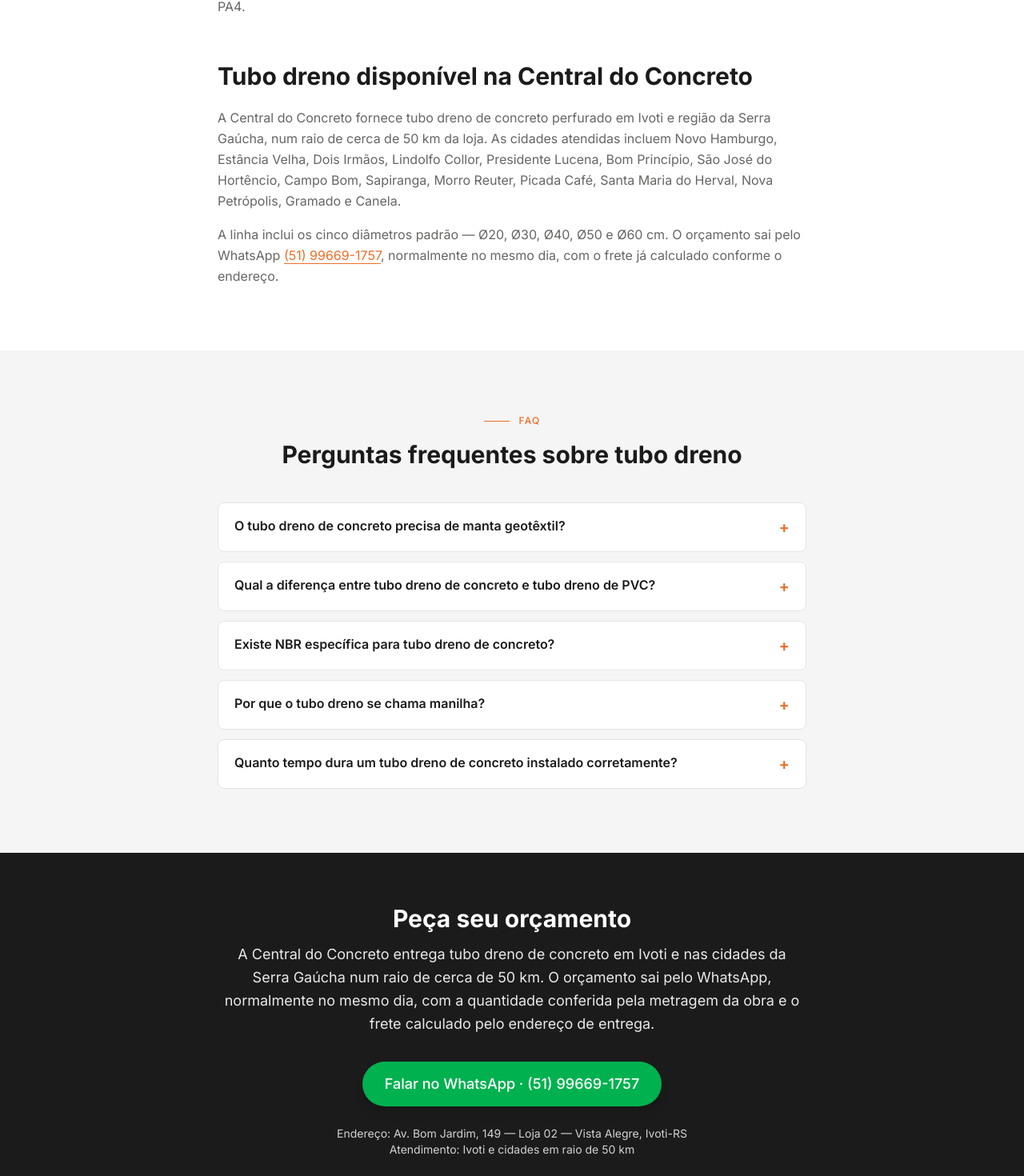
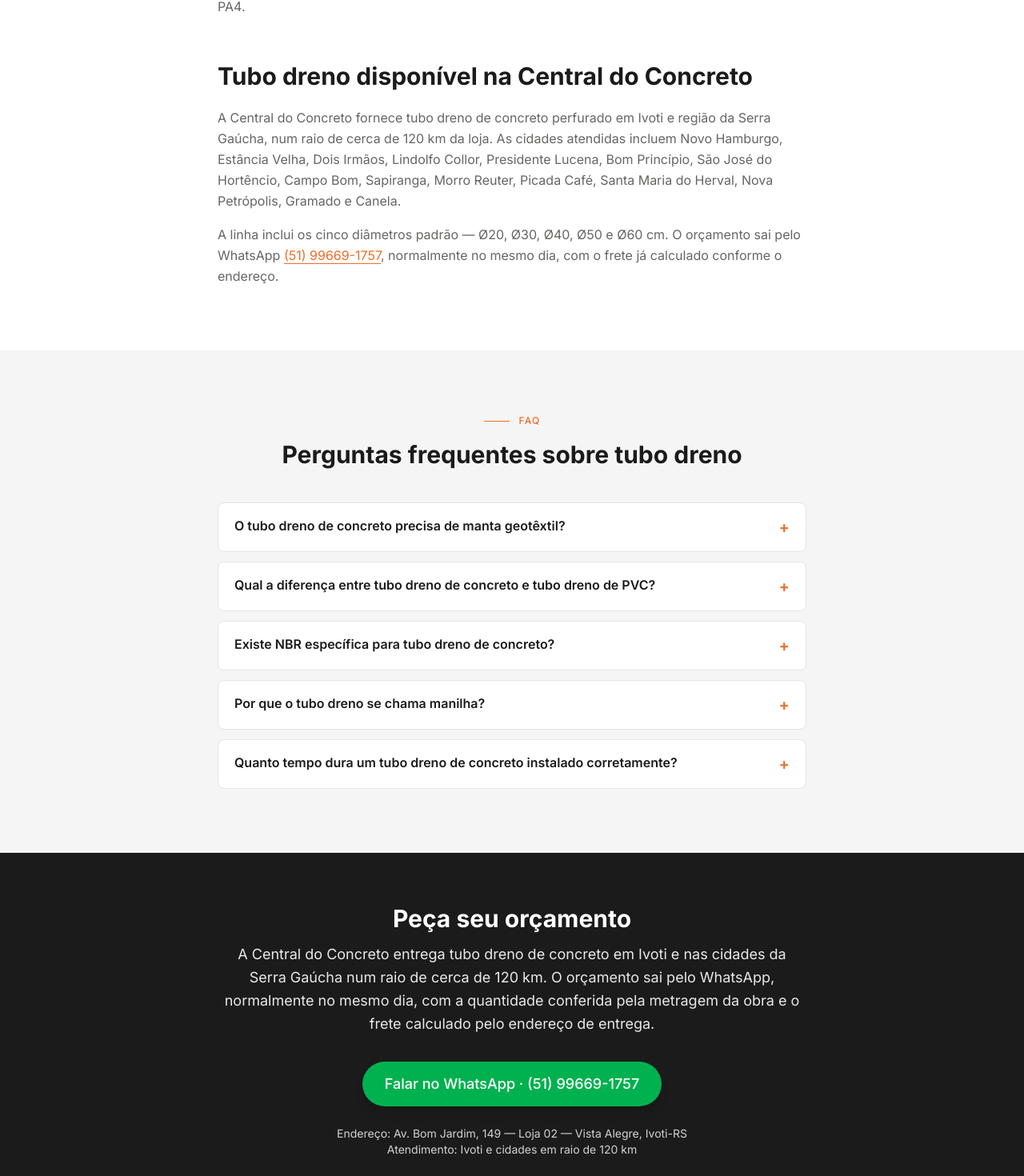
Before and after one commit to centraldoconcretosuporte-creator/central-do-concreto, a Next.js app: page /tubo-de-concreto/tubo-dreno in a window 1280 px wide. Shown: the part 5458-6928 px from the top of the page at 80% size. Built offline with nearby package versions, Linux system fonts and the light colour scheme.

Commit message:
S3 tubo-dreno: raio de atendimento 50 -> 120 km (Tipo 3)

```diff
--- a/app/tubo-de-concreto/tubo-dreno/page.tsx
+++ b/app/tubo-de-concreto/tubo-dreno/page.tsx
@@ -804,7 +804,7 @@
             <div className="space-y-4 text-base text-cc-gray-700 leading-relaxed">
               <p>
                 A Central do Concreto fornece tubo dreno de concreto perfurado em Ivoti e região
-                da Serra Gaúcha, num raio de cerca de 50 km da loja. As cidades atendidas incluem
+                da Serra Gaúcha, num raio de cerca de 120 km da loja. As cidades atendidas incluem
                 Novo Hamburgo, Estância Velha, Dois Irmãos, Lindolfo Collor, Presidente Lucena,
                 Bom Princípio, São José do Hortêncio, Campo Bom, Sapiranga, Morro Reuter, Picada
                 Café, Santa Maria do Herval, Nova Petrópolis, Gramado e Canela.
@@ -868,7 +868,7 @@
           <h2 className="text-2xl md:text-3xl font-bold mb-3">Peça seu orçamento</h2>
           <p className="text-base md:text-lg text-white/90 mb-8 leading-relaxed">
             A Central do Concreto entrega tubo dreno de concreto em Ivoti e nas cidades da Serra
-            Gaúcha num raio de cerca de 50 km. O orçamento sai pelo WhatsApp, normalmente no mesmo
+            Gaúcha num raio de cerca de 120 km. O orçamento sai pelo WhatsApp, normalmente no mesmo
             dia, com a quantidade conferida pela metragem da obra e o frete calculado pelo endereço
             de entrega.
           </p>
@@ -883,7 +883,7 @@
           <p className="mt-6 text-sm text-white/80">
             Endereço: Av. Bom Jardim, 149 — Loja 02 — Vista Alegre, Ivoti-RS
             <br />
-            Atendimento: Ivoti e cidades em raio de 50 km
+            Atendimento: Ivoti e cidades em raio de 120 km
           </p>
         </div>
       </section>
```
